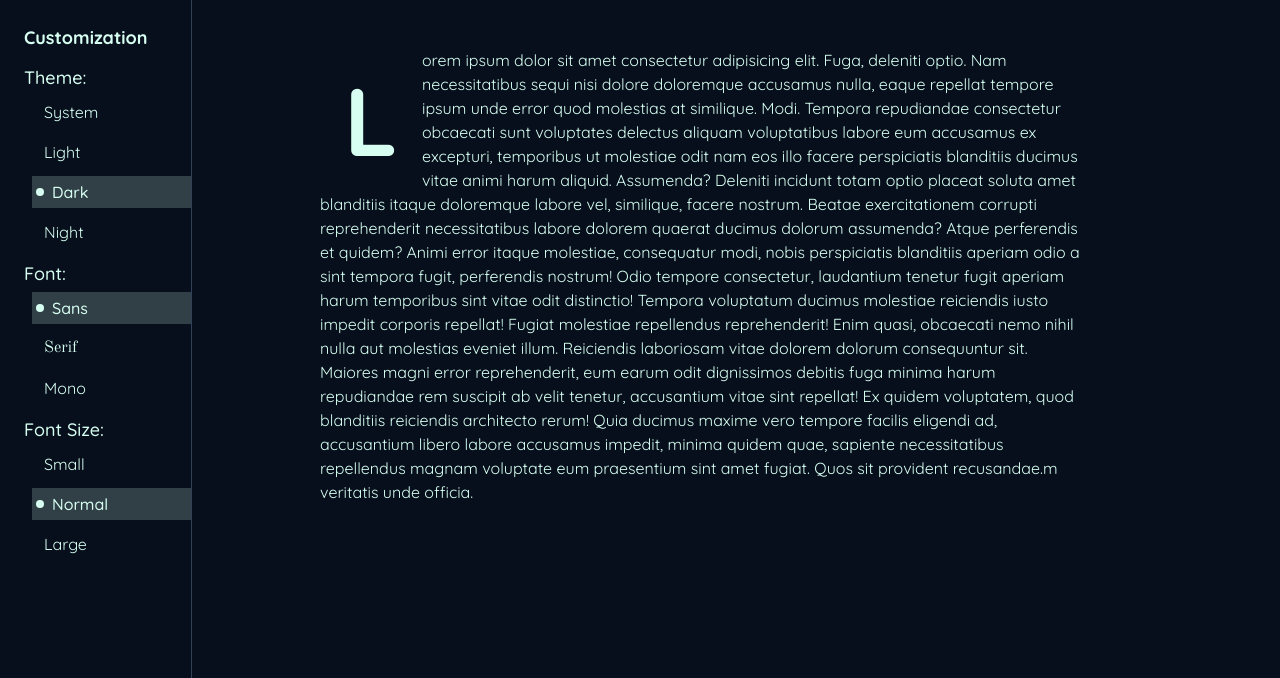
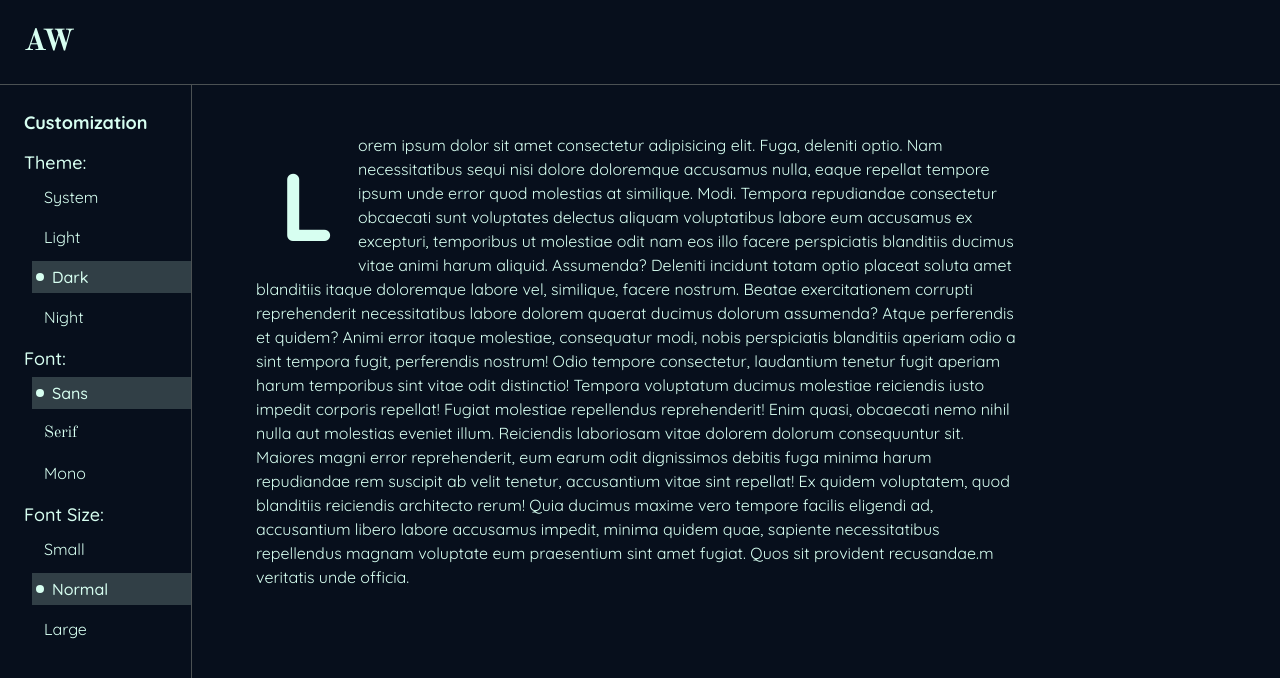
Before and after one commit to AtanasovCode/atanasov-wiki, a React (Vite) app: page / in a window 1280 px wide. Shown: the top 678 px of the page. Built offline with nearby package versions, Linux system fonts and the light colour scheme.

Commit message:
create header component & fix layout

```diff
--- a/src/App.tsx
+++ b/src/App.tsx
@@ -4,6 +4,7 @@ import { useEffect } from "react";
 
 import CustomizationPanel from "./components/customization/CustomizationPanel";
 import MainBody from "./components/main/MainBody";
+import Header from "./components/header/Header";
 
 
 const App = () => {
@@ -32,12 +33,14 @@ const App = () => {
       className={clsx(
         "min-h-screen w-full bg-background text-text",
         "transition-colors duration-300",
+        "flex flex-col items-start justify-start",
         font === "sans" && "font-sans",
         font === "serif" && "font-serif",
         font === "mono" && "font-mono"
       )}
     >
-      <div className="flex items-start justify-start gap-32">
+      <Header />
+      <div className="flex flex-1 w-full items-stretch justify-start gap-x-16">
         <CustomizationPanel />
         <MainBody />
       </div>
--- a/src/components/customization/CustomizationPanel.tsx
+++ b/src/components/customization/CustomizationPanel.tsx
@@ -37,7 +37,7 @@ const CustomizationPanel = () => {
 
     return (
         <div
-            className="flex flex-col items-start justify-start gap-3 min-w-48 min-h-screen border-r p-6 pr-0 border-slate-700"
+            className="flex flex-col items-start justify-start gap-3 min-w-48 min-h-full border-r p-6 pr-0 border-secondary/50"
         >
             <div className="font-bold text-lg">
                 Customization
--- a/src/components/customization/OptionChoice.tsx
+++ b/src/components/customization/OptionChoice.tsx
@@ -32,7 +32,7 @@ const OptionChoice = ({
             <div
                 className={clsx(
                     "rounded-full aspect-square bg-text transition-transform duration-300",
-                    currentOption === value ? "w-2 scale-100" : "scale-0 w-0"
+                    currentOption === value ? "w-2 scale-100 animate-slide-in" : "scale-0 w-0"
                 )}
             >
                 {/* This is the dot that shows currently active option */}
--- /dev/null
+++ b/src/components/header/Header.tsx
@@ -0,0 +1,17 @@
+const Header = () => {
+    return (
+        <header
+            className="
+                w-full h-md flex items-center justify-between p-6
+                border-b border-secondary/50
+            "
+        >
+            <div className="font-bold text-3xl font-serif">
+                AW
+            </div>
+        </header>
+    );
+}
+
+
+export default Header;
--- a/src/components/main/MainBody.tsx
+++ b/src/components/main/MainBody.tsx
@@ -2,9 +2,9 @@ const MainBody = () => {
     return (
         <div
             className="
-                w-3xl my-12 text-body
+                w-3xl py-12 text-body
                 first-letter:float-left first-letter:text-[6rem] first-letter:font-black first-letter:m-6
-                first-letter:leading-none
+                first-letter:leading-none animate-slide-into-view
             "
         >
             Lorem ipsum dolor sit amet consectetur adipisicing elit. Fuga, deleniti optio. Nam necessitatibus sequi nisi dolore doloremque accusamus nulla, eaque repellat tempore ipsum unde error quod molestias at similique. Modi.
--- a/src/index.css
+++ b/src/index.css
@@ -15,16 +15,28 @@
     --color-graphene: #2B2C28;
 
     --animate-slide-in: slide-in 0.2s ease-in-out;
+    --animate-slide-into-view: slide-into-view .6s ease-in-out;
 
     @keyframes slide-in {
         from {
-            transform: translateX(-200%);
+            transform: translateX(-100%);
             opacity: 0;
         }
 
         to {
             transform: translateX(0);
             opacity: 100;
+        }
+    }
+
+    @keyframes slide-into-view {
+        from {
+            opacity: 0;
+            transform: translateY(-100%);
+        }
+        to {
+            opacity: 100;
+            transform: translateY(0);
         }
     }
 
```
